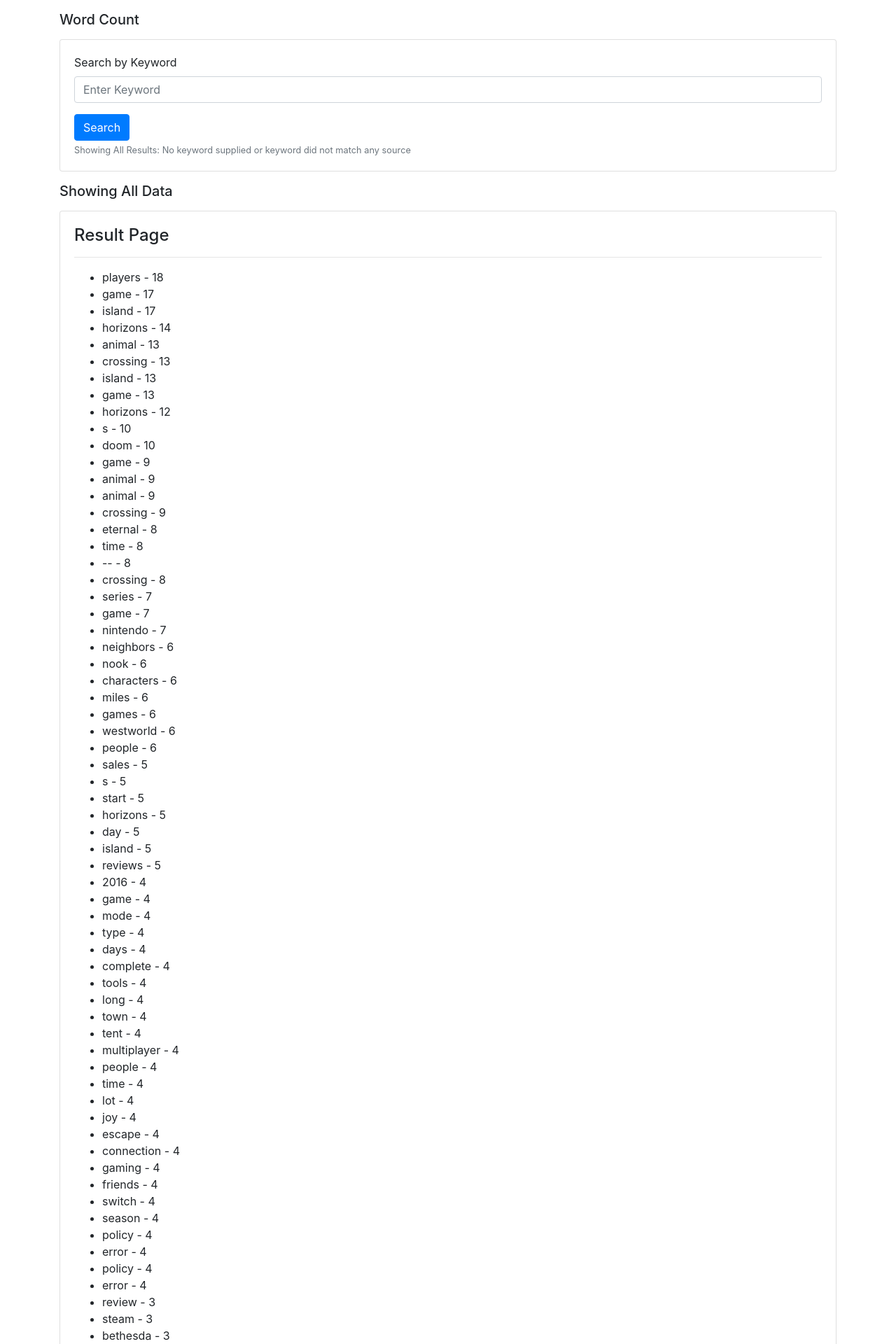
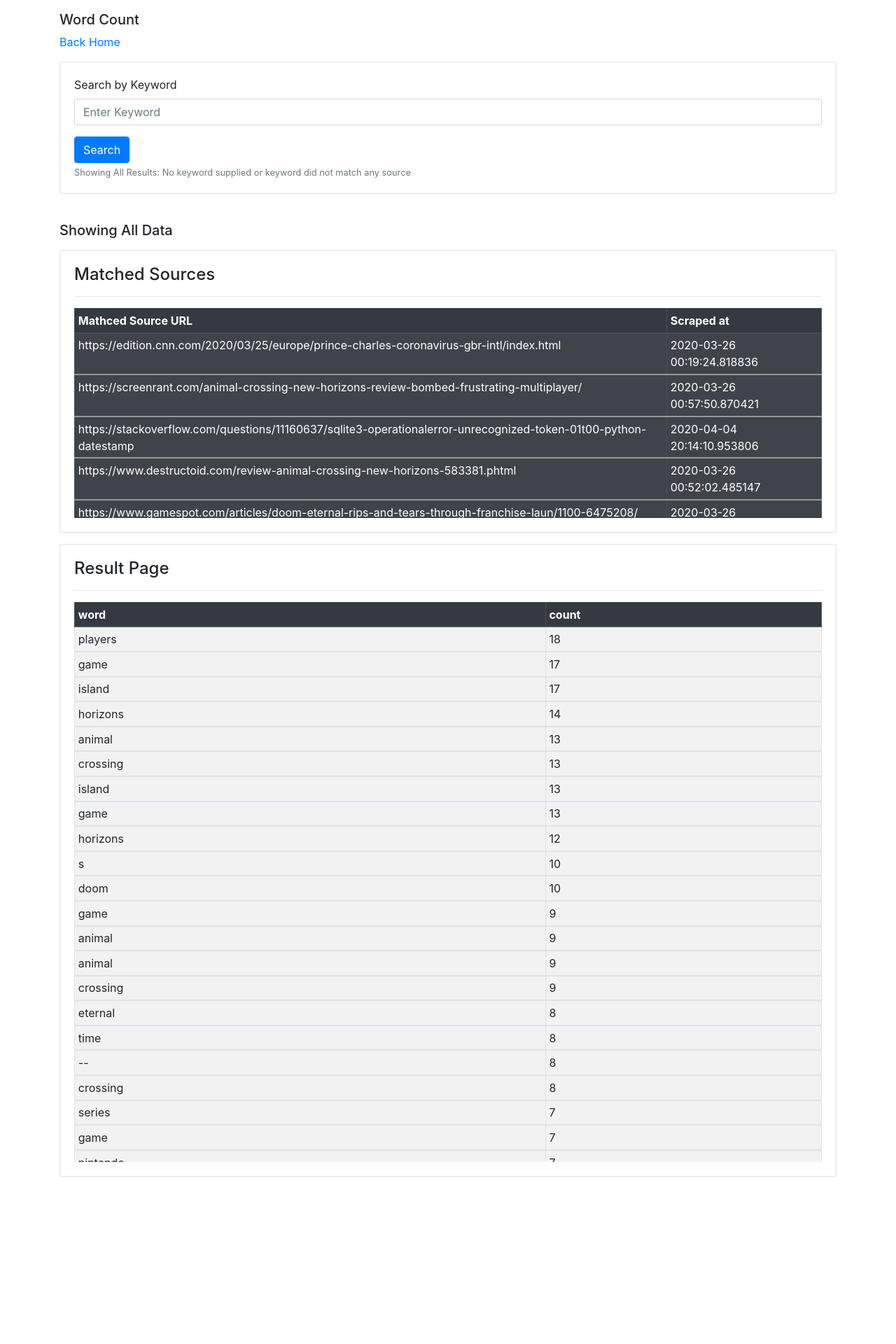
Before and after one commit to Masamerc/SentWordScraper, a Flask app: page /all-results in a window 1280 px wide. Shown: the top 1920 px of the page at 70% size. After the commit the page ends 1681 px from the top, so only its background shows below. Run offline with Flask 3, Linux system fonts and the light colour scheme; data comes from the database, SQL or seed files in the repository; parts of the project's set-up code (start-up, migrations or seed data) failed here and were passed over; some libraries are stand-ins or nearby versions.

Commit message:
Add tables to /all-results

```diff
--- /dev/null
+++ b/task_queue/app/static/style.css
@@ -0,0 +1,15 @@
+.my-custom-scrollbar {
+    position: relative;
+    height: 800px;
+    overflow: auto;
+    }
+
+.my-custom-scrollbar2 {
+        position: relative;
+        height: 300px;
+        overflow: auto;
+        }
+
+.table-wrapper-scroll-y {
+    display: block;
+    }
--- a/task_queue/app/templates/add_task.html
+++ b/task_queue/app/templates/add_task.html
@@ -18,6 +18,7 @@
     <div class="row">
       <div class="col">
         <h5 class="mt-3">Word Counter</h5>
+        <a href="/all-results">All Results</a>
         <div class="card mt-3">
           <div class="card-body">
             <form action="/add-task">
--- a/task_queue/app/templates/all_results.html
+++ b/task_queue/app/templates/all_results.html
@@ -7,7 +7,9 @@
   <meta name="viewport" content="width=device-width, initial-scale=1, shrink-to-fit=no">
 
   <!-- Bootstrap CSS -->
-  <link rel="stylesheet" href="https://stackpath.bootstrapcdn.com/bootstrap/4.3.1/css/bootstrap.min.css" integrity="sha384-ggOyR0iXCbMQv3Xipma34MD+dH/1fQ784/j6cY/iJTQUOhcWr7x9JvoRxT2MZw1T" crossorigin="anonymous">
+  <link rel="stylesheet" href="https://stackpath.bootstrapcdn.com/bootstrap/4.3.1/css/bootstrap.min.css"
+    integrity="sha384-ggOyR0iXCbMQv3Xipma34MD+dH/1fQ784/j6cY/iJTQUOhcWr7x9JvoRxT2MZw1T" crossorigin="anonymous">
+  <link rel="stylesheet" href="static/style.css">
 
   <title>Past Scraping Results</title>
 </head>
@@ -19,6 +21,7 @@
     <div class="row">
       <div class="col">
         <h5 class="mt-3">Word Count</h5>
+        <a href='/add-task'>Back Home</a>
         <div class="card mt-3">
           <div class="card-body">
             <form action="/all-results">
@@ -37,21 +40,70 @@
     </div>
   </div>
 
+  <br>
+
   <div class="container">
+
     <div class="row">
       <div class="col">
         <h5 class="mt-3">Showing All Data</h5>
         <div class="card mt-3">
           <div class="card-body">
-              <h4>Result Page</h4>
-              <hr>
+            <h4>Matched Sources</h4>
+            <hr>
 
-              <ul>
-                  {% for word, count in all_words %}
-                  <li>{{ word }} - {{ count }}</li>
-                  {% endfor %}
-              </ul>
+            <div class="table-wrapper-scroll-y my-custom-scrollbar2">
+              <table class="table table-striped table-dark table-bordered table-hover table-sm">
+                <thead class="thead-dark">
+                  <tr>
+                    <th>Mathced Source URL</th>
+                    <th>Scraped at</th>
+                  </tr>
+                </thead>
 
+                {% for source, scraped_at in sources %}
+                <tbody>
+                  <tr>
+                    <td>{{ source }}</td>
+                    <td>{{ scraped_at }}</td>
+                  </tr>
+                </tbody>
+                {% endfor %}
+              </table>
+            </div>
+          </div>
+        </div>
+      </div>
+    </div>
+
+
+    <div class="row">
+      <div class="col">
+        <div class="card mt-3">
+          <div class="card-body">
+            <h4>Result Page</h4>
+            <hr>
+
+            <div class="table-wrapper-scroll-y my-custom-scrollbar">
+              <table class="table table-bordered table-striped mb-0 table-sm">
+                <thead class="thead-dark">
+                  <tr>
+                    <th>word</th>
+                    <th>count</th>
+                  </tr>
+                </thead>
+                {% for word, count in all_words %}
+                <tbody>
+                  <tr>
+
+                    <td>{{word}}</td>
+                    <td>{{count}}</td>
+                  </tr>
+                </tbody>
+                {% endfor %}
+
+              </table>
+            </div>
           </div>
         </div>
       </div>
--- a/task_queue/app/views.py
+++ b/task_queue/app/views.py
@@ -62,15 +62,12 @@ def show_result():
 def show_all_results():
 
     if request.args:
-        print("Arg received")
-
         keyword = request.args['keyword']
 
         with SqliteWrapper('word.db') as db:
+            # gets word & count from db
             word_query = db.execute('''select * from words where source LIKE ?
                                     order by count desc LIMIT 100;''', ("%"+ keyword + "%",))
-
-
 
             all_words = []
             sources = []
@@ -79,6 +76,7 @@ def show_all_results():
                 ind, ts, word, count, source = data
                 all_words.append((word, count))
 
+            # get matched sources from db
             source_query = db.execute('select source, max(scraped_at) from words where source LIKE ? group by source;', ("%"+ keyword + "%",))
 
             for data in source_query.fetchall():
@@ -86,7 +84,6 @@ def show_all_results():
                 sources.append((source, ts))
 
         message = f"Showing results that matched the keyword: {keyword}"
-        print(sources)
 
         return render_template('all_results.html', all_words=all_words, message=message, sources=sources)
 
@@ -95,14 +92,21 @@ def show_all_results():
             query = db.execute(f'''select * from words
                                     order by count desc LIMIT 100;''')
             all_words = []
+            sources = []
 
             for data in query.fetchall():
                 ind, ts, word, count, source = data
                 all_words.append((word, count))
 
+            source_query = db.execute('select source, max(scraped_at) from words group by source;')
+
+            for data in source_query.fetchall():
+                source, ts = data
+                sources.append((source, ts))
+
             message = "Showing All Results: No keyword supplied or keyword did not match any source"
 
-    return render_template('all_results.html', all_words=all_words, message=message)
+    return render_template('all_results.html', all_words=all_words, message=message, sources=sources)
 
 
 ############ Route for Testing ############
```
Also changed, not shown: todo.yml (+8 -3 lines).
